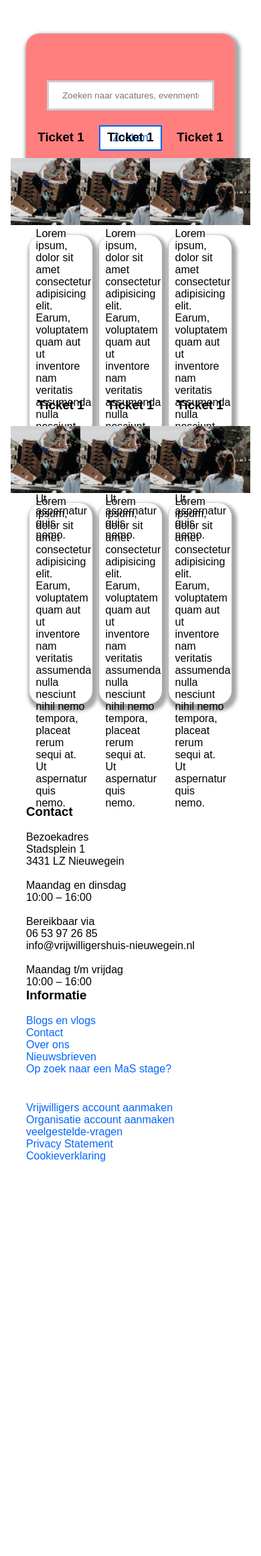
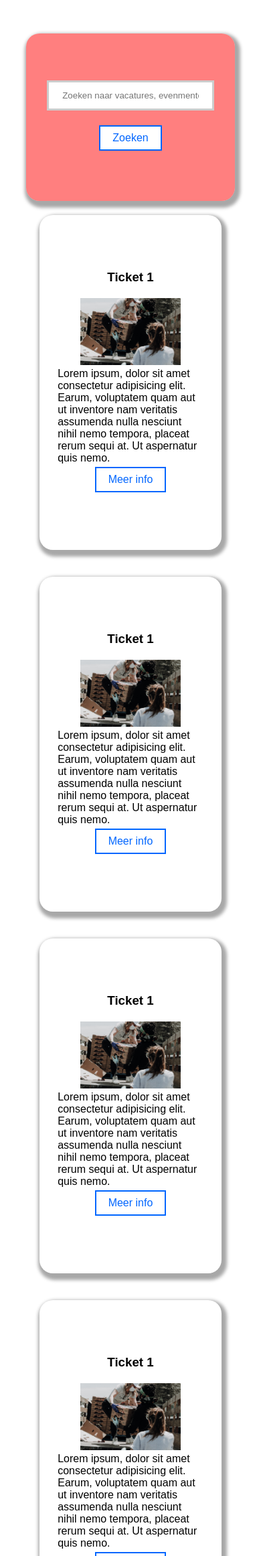
Before and after one commit to Ophidium/vrijwilligerswerk_gl, a PHP site: page /programming/ in a window 390 px wide. Shown: the part 617-2940 px from the top of the page at 67% size. Before the commit the page ends 2351 px from the top, so only its background shows below. Run offline with PHP 8.4, Linux system fonts and the light colour scheme.

Commit message:
Verbeteringen tickets

```diff
--- a/assets/style.css
+++ b/assets/style.css
@@ -4,8 +4,8 @@
   font-family: Arial, Helvetica, sans-serif;
 }
 
-#hamburgerMenu{
-  height:75px ;
+#hamburgerMenu {
+  height: 75px;
   width: 75px;
   background-color: red;
   display: none;
@@ -151,7 +151,7 @@ li {
   background-color: rgba(255, 0, 0, 0.5);
 }
 
-.searchBarFormContainer input[type=text] {
+.searchBarFormContainer input[type="text"] {
   width: 80%;
   padding: 12px 20px;
 }
@@ -159,11 +159,9 @@ li {
 /* Tickets */
 .ticketContainer {
   display: flex;
-  justify-content: space-between;
+  flex-wrap: wrap;
   width: 80%;
   margin: auto;
-  height: 400px;
-
 }
 
 .ticket {
@@ -173,10 +171,10 @@ li {
   flex-direction: column;
   margin: auto;
   width: 30%;
-  height: 300px;
+  height: 500px;
   box-shadow: 3px 5px 5px 5px #a8a8a8;
   border-radius: 20px;
-  /* margin: ; */
+  margin: 20px;
 }
 
 .ticketTitle {
@@ -290,9 +288,10 @@ li {
 /* loggedin index */
 .statsBarContainer {
   display: flex;
-  justify-content: space-evenly;
-  height: 50vh;
-  width: 80%;
+  /* justify-content: space-evenly; */
+  /* height: 50vh; */
+  flex-wrap: wrap;
+  width: 75%;
   margin: auto;
 }
 
@@ -302,7 +301,7 @@ li {
   align-items: center;
   flex-direction: column;
   flex: 1 2;
-  width: 80%;
+  /* width: 80%; */
   box-shadow: 3px 5px 5px 5px #a8a8a8;
   height: 400px;
   border-radius: 20px;
@@ -367,6 +366,50 @@ li {
   .loginFormContainer {
     width: 50%;
   }
+
+  .ticketContainer {
+    display: flex;
+    flex-wrap: wrap;
+    width: 80%;
+    margin: auto;
+  }
+
+  .ticket {
+    display: flex;
+    justify-content: center;
+    align-items: center;
+    flex-direction: column;
+    margin: auto;
+    width: 100%;
+    height: 500px;
+    margin: 20px;
+  }
+
+  /* Profile stats */
+  .statsBarContainer {
+    display: flex;
+    /* margin: auto; */
+    /* justify-content: space-evenly; */
+    /* height: 50vh; */
+    flex-wrap: wrap;
+    /* flex-direction: row; */
+    width: 75%;
+    margin: auto;
+  }
+
+  .statsContainer {
+    display: flex;
+    justify-content: center;
+    align-items: center;
+    flex-direction: column-reverse;
+    /* flex: 1 2; */
+    /* width: 80%; */
+    box-shadow: 3px 5px 5px 5px #a8a8a8;
+    height: 400px;
+    border-radius: 20px;
+    background-color: rgb(255, 255, 255);
+    margin: 20px;
+  }
 }
 
 @media only screen and (max-width: 800px) {
@@ -426,14 +469,11 @@ li {
     margin-top: 100px;
   }
 
-
-ul{
+  ul {
     display: none;
   }
 
-#hamburgerMenu{
+  #hamburgerMenu {
     display: block;
   }
-
-
 }
--- a/index.php
+++ b/index.php
@@ -23,6 +23,7 @@ include 'assets/components/header.php';?>
         <div class="ticketDesc">
             <p>Lorem ipsum, dolor sit amet consectetur adipisicing elit. Earum, voluptatem quam aut ut inventore nam veritatis assumenda nulla nesciunt nihil nemo tempora, placeat rerum sequi at. Ut aspernatur quis nemo.</p>
         </div>
+        <button class="button">Meer info</button>
     </div>
     <div class="ticket">
         <div class="ticketTitle">
@@ -34,6 +35,7 @@ include 'assets/components/header.php';?>
         <div class="ticketDesc">
             <p>Lorem ipsum, dolor sit amet consectetur adipisicing elit. Earum, voluptatem quam aut ut inventore nam veritatis assumenda nulla nesciunt nihil nemo tempora, placeat rerum sequi at. Ut aspernatur quis nemo.</p>
         </div>
+        <button class="button">Meer info</button>
     </div>
     <div class="ticket">
         <div class="ticketTitle">
@@ -45,19 +47,7 @@ include 'assets/components/header.php';?>
         <div class="ticketDesc">
             <p>Lorem ipsum, dolor sit amet consectetur adipisicing elit. Earum, voluptatem quam aut ut inventore nam veritatis assumenda nulla nesciunt nihil nemo tempora, placeat rerum sequi at. Ut aspernatur quis nemo.</p>
         </div>
-    </div>
-</div>
-<div class="ticketContainer">
-    <div class="ticket">
-        <div class="ticketTitle">
-            <h3>Ticket 1</h3>
-        </div>
-        <div class="ticketImg">
-            <img src="assets/images/volunteerimg.jpg" width='150px' alt="">
-        </div>
-        <div class="ticketDesc">
-            <p>Lorem ipsum, dolor sit amet consectetur adipisicing elit. Earum, voluptatem quam aut ut inventore nam veritatis assumenda nulla nesciunt nihil nemo tempora, placeat rerum sequi at. Ut aspernatur quis nemo.</p>
-        </div>
+        <button class="button">Meer info</button>
     </div>
     <div class="ticket">
         <div class="ticketTitle">
@@ -69,6 +59,7 @@ include 'assets/components/header.php';?>
         <div class="ticketDesc">
             <p>Lorem ipsum, dolor sit amet consectetur adipisicing elit. Earum, voluptatem quam aut ut inventore nam veritatis assumenda nulla nesciunt nihil nemo tempora, placeat rerum sequi at. Ut aspernatur quis nemo.</p>
         </div>
+        <button class="button">Meer info</button>
     </div>
     <div class="ticket">
         <div class="ticketTitle">
@@ -80,6 +71,115 @@ include 'assets/components/header.php';?>
         <div class="ticketDesc">
             <p>Lorem ipsum, dolor sit amet consectetur adipisicing elit. Earum, voluptatem quam aut ut inventore nam veritatis assumenda nulla nesciunt nihil nemo tempora, placeat rerum sequi at. Ut aspernatur quis nemo.</p>
         </div>
+        <button class="button">Meer info</button>
+    </div>
+    <div class="ticket">
+        <div class="ticketTitle">
+            <h3>Ticket 1</h3>
+        </div>
+        <div class="ticketImg">
+            <img src="assets/images/volunteerimg.jpg" width='150px' alt="">
+        </div>
+        <div class="ticketDesc">
+            <p>Lorem ipsum, dolor sit amet consectetur adipisicing elit. Earum, voluptatem quam aut ut inventore nam veritatis assumenda nulla nesciunt nihil nemo tempora, placeat rerum sequi at. Ut aspernatur quis nemo.</p>
+        </div>
+        <button class="button">Meer info</button>
+    </div>
+    <div class="ticket">
+        <div class="ticketTitle">
+            <h3>Ticket 1</h3>
+        </div>
+        <div class="ticketImg">
+            <img src="assets/images/volunteerimg.jpg" width='150px' alt="">
+        </div>
+        <div class="ticketDesc">
+            <p>Lorem ipsum, dolor sit amet consectetur adipisicing elit. Earum, voluptatem quam aut ut inventore nam veritatis assumenda nulla nesciunt nihil nemo tempora, placeat rerum sequi at. Ut aspernatur quis nemo.</p>
+        </div>
+        <button class="button">Meer info</button>
+    </div>
+    <div class="ticket">
+        <div class="ticketTitle">
+            <h3>Ticket 1</h3>
+        </div>
+        <div class="ticketImg">
+            <img src="assets/images/volunteerimg.jpg" width='150px' alt="">
+        </div>
+        <div class="ticketDesc">
+            <p>Lorem ipsum, dolor sit amet consectetur adipisicing elit. Earum, voluptatem quam aut ut inventore nam veritatis assumenda nulla nesciunt nihil nemo tempora, placeat rerum sequi at. Ut aspernatur quis nemo.</p>
+        </div>
+        <button class="button">Meer info</button>
+    </div>
+    <div class="ticket">
+        <div class="ticketTitle">
+            <h3>Ticket 1</h3>
+        </div>
+        <div class="ticketImg">
+            <img src="assets/images/volunteerimg.jpg" width='150px' alt="">
+        </div>
+        <div class="ticketDesc">
+            <p>Lorem ipsum, dolor sit amet consectetur adipisicing elit. Earum, voluptatem quam aut ut inventore nam veritatis assumenda nulla nesciunt nihil nemo tempora, placeat rerum sequi at. Ut aspernatur quis nemo.</p>
+        </div>
+        <button class="button">Meer info</button>
+    </div>
+    <div class="ticket">
+        <div class="ticketTitle">
+            <h3>Ticket 1</h3>
+        </div>
+        <div class="ticketImg">
+            <img src="assets/images/volunteerimg.jpg" width='150px' alt="">
+        </div>
+        <div class="ticketDesc">
+            <p>Lorem ipsum, dolor sit amet consectetur adipisicing elit. Earum, voluptatem quam aut ut inventore nam veritatis assumenda nulla nesciunt nihil nemo tempora, placeat rerum sequi at. Ut aspernatur quis nemo.</p>
+        </div>
+        <button class="button">Meer info</button>
+    </div>
+    <div class="ticket">
+        <div class="ticketTitle">
+            <h3>Ticket 1</h3>
+        </div>
+        <div class="ticketImg">
+            <img src="assets/images/volunteerimg.jpg" width='150px' alt="">
+        </div>
+        <div class="ticketDesc">
+            <p>Lorem ipsum, dolor sit amet consectetur adipisicing elit. Earum, voluptatem quam aut ut inventore nam veritatis assumenda nulla nesciunt nihil nemo tempora, placeat rerum sequi at. Ut aspernatur quis nemo.</p>
+        </div>
+        <button class="button">Meer info</button>
+    </div>
+    <div class="ticket">
+        <div class="ticketTitle">
+            <h3>Ticket 1</h3>
+        </div>
+        <div class="ticketImg">
+            <img src="assets/images/volunteerimg.jpg" width='150px' alt="">
+        </div>
+        <div class="ticketDesc">
+            <p>Lorem ipsum, dolor sit amet consectetur adipisicing elit. Earum, voluptatem quam aut ut inventore nam veritatis assumenda nulla nesciunt nihil nemo tempora, placeat rerum sequi at. Ut aspernatur quis nemo.</p>
+        </div>
+        <button class="button">Meer info</button>
+    </div>
+    <div class="ticket">
+        <div class="ticketTitle">
+            <h3>Ticket 1</h3>
+        </div>
+        <div class="ticketImg">
+            <img src="assets/images/volunteerimg.jpg" width='150px' alt="">
+        </div>
+        <div class="ticketDesc">
+            <p>Lorem ipsum, dolor sit amet consectetur adipisicing elit. Earum, voluptatem quam aut ut inventore nam veritatis assumenda nulla nesciunt nihil nemo tempora, placeat rerum sequi at. Ut aspernatur quis nemo.</p>
+        </div>
+        <button class="button">Meer info</button>
+    </div>
+    <div class="ticket">
+        <div class="ticketTitle">
+            <h3>Ticket 1</h3>
+        </div>
+        <div class="ticketImg">
+            <img src="assets/images/volunteerimg.jpg" width='150px' alt="">
+        </div>
+        <div class="ticketDesc">
+            <p>Lorem ipsum, dolor sit amet consectetur adipisicing elit. Earum, voluptatem quam aut ut inventore nam veritatis assumenda nulla nesciunt nihil nemo tempora, placeat rerum sequi at. Ut aspernatur quis nemo.</p>
+        </div>
+        <button class="button">Meer info</button>
     </div>
 </div>
 
--- a/loggedInPages/index.php
+++ b/loggedInPages/index.php
@@ -33,14 +33,18 @@ include '../functions/loginFunction.php';
 <!-- Stats -->
 <div class="statsBarContainer">
 <div style="flex-grow: 4" class="statsContainer">
+    <div class="statsContent">
         <h3>Account</h3>
         <p>Naam: Robin</p>
         <p>Email: hoppa@hoppa.com</p>
     </div>
+</div>
 <div style="flex-grow: 8" class="statsContainer">
+    <div class="statsContent">
         <h3>Stats</h3>
         <p>Open tickets: 2</p>
         <p>Totaal aantal tickets: 24</p>
+    </div>
 </div>
 </div>
 
```
Lines whose indentation alone changed are shown as unchanged.
